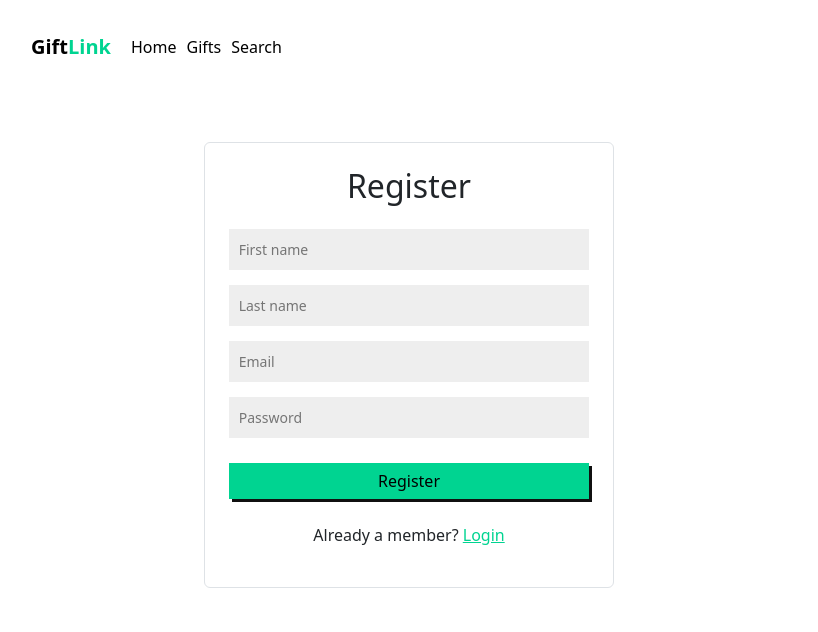
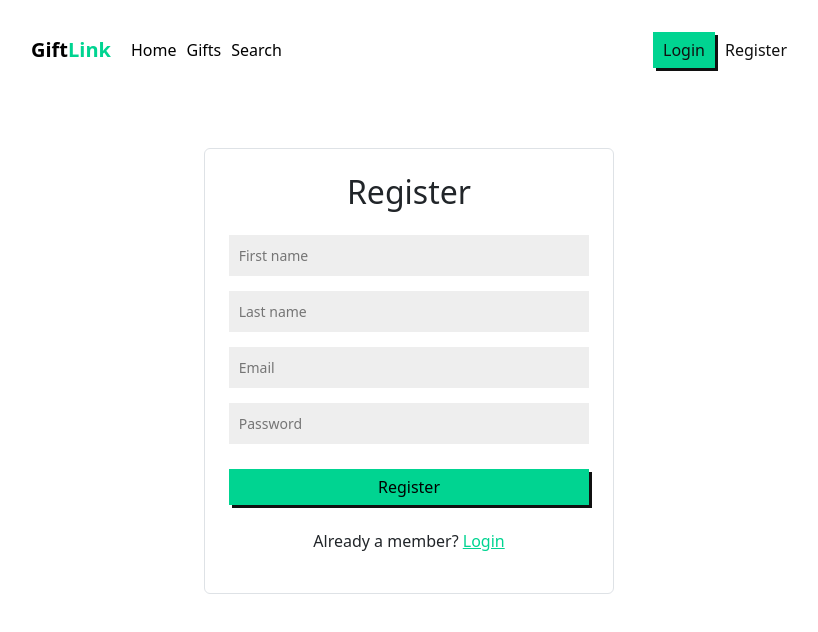
Before and after one commit to ssukuakueche/fullstack-capstone-project, a React (Create React App) app in the folder giftlink-frontend/: page /app/register in a window 1280 px wide. Shown: the top 632 px of the page, without its empty margins (231-1049 px from the left). Built offline with nearby package versions, Linux system fonts and the light colour scheme.

Commit message:
feat: done register

```diff
--- a/giftlink-frontend/src/App.css
+++ b/giftlink-frontend/src/App.css
@@ -171,6 +171,7 @@ body,
 
 /* Change the background color of the navbar */
 .navbar {
+  width: 100%;
   background-color: white;
   justify-content: start;
   align-items: center;
@@ -206,10 +207,16 @@ body,
   color: var(--primary);
 }
 
-/* Add a hover effect to nav links */
-.nav-item .nav-link:hover {
-  color: #004085; /* A darker shade for hover state */
-  text-decoration: none; /* Optional: Removes the underline on hover */
+.navbar-nv
+{
+  display: flex;
+  list-style: none;
+  padding: 0;
+  margin: 0;
+  margin-left: auto;
+  gap: 10px;
+  justify-content: center;
+  align-items: center;
 }
 
 /* Highlight the active nav link */
@@ -222,34 +229,23 @@ body,
 
 /* Style for login button */
 .nav-link.login-btn {
-  background-color: #28a745; /* A green color for login */
-  color: white;
-  padding: 0.5rem 1rem;
-  border-radius: 0.25rem;
-  transition: background-color 0.2s ease-in-out;
+  background-color: var(--primary);
+  border: none;
+  outline: none;
+  width: 100%;
+  padding: 6px 10px;
+  box-shadow: var(--brutal);
 }
 
-.nav-link.login-btn:hover,
-.nav-link.login-btn:focus {
-  background-color: #218838; /* A darker green on hover/focus for login */
-  color: white;
-  text-decoration: none;
-}
 
 /* Style for logout button */
 .nav-link.logout-btn {
-  background-color: #dc3545; /* A red color for logout */
-  color: white;
-  padding: 0.5rem 1rem;
-  border-radius: 0.25rem;
-  transition: background-color 0.2s ease-in-out;
-}
-
-.nav-link.logout-btn:hover,
-.nav-link.logout-btn:focus {
-  background-color: #c82333; /* A darker red on hover/focus for logout */
-  color: white;
-  text-decoration: none;
+  background-color: #dc3545;
+  border: none;
+  outline: none;
+  width: 100%;
+  padding: 6px 10px;
+  box-shadow: var(--brutal);
 }
 
 
--- a/giftlink-frontend/src/components/Navbar/Navbar.js
+++ b/giftlink-frontend/src/components/Navbar/Navbar.js
@@ -1,6 +1,35 @@
-import React from 'react';
+import React, { useEffect } from 'react';
+import { useAppContext } from '../../context/AuthContext';
+import { Link, useNavigate } from 'react-router-dom';
 
 export default function Navbar() {
+
+    const { isLoggedIn, setIsLoggedIn, userName, setUserName } = useAppContext();
+    const navigate = useNavigate();
+    useEffect(() => {
+        const authTokenFromSession = sessionStorage.getItem('auth-token');
+        const nameFromSession = sessionStorage.getItem('name');
+        if (authTokenFromSession) {
+            if (isLoggedIn && nameFromSession) {
+                setUserName(nameFromSession);
+            } else {
+                sessionStorage.removeItem('auth-token');
+                sessionStorage.removeItem('name');
+                sessionStorage.removeItem('email');
+                setIsLoggedIn(false);
+            }
+        }
+    }, [isLoggedIn, setIsLoggedIn, setUserName])
+    const handleLogout = () => {
+        sessionStorage.removeItem('auth-token');
+        sessionStorage.removeItem('name');
+        sessionStorage.removeItem('email');
+        setIsLoggedIn(false);
+        navigate(`/app`);
+    }
+    const profileSecton = () => {
+        navigate(`/app/profile`);
+    }
     return (
         <nav className="container navbar">
             <a className='logo' href="/app">
@@ -11,6 +40,24 @@ export default function Navbar() {
                 <a href='/app'>Gifts</a>
                 <a href='/app/search'>Search</a>
             </ul>
+            <ul className="navbar-nv">
+                {isLoggedIn ? (
+                    <>
+                        <li className="nav-item"> <span className="nav-link" style={{ color: "black", cursor: "pointer" }} onClick={profileSecton}>Welcome, {userName}</span> </li>
+                        <li className="nav-item"><button className="nav-link login-btn" onClick={handleLogout}>Logout</button></li>
+                    </>
+                ) : (
+                    <>
+                        <li className="nav-item">
+                            <Link className="nav-link login-btn" to="/app/login">Login</Link>
+                        </li>
+                        <li className="nav-item">
+                            <Link className="nav-link register-btn" to="/app/register">Register</Link>
+                        </li>
+                    </>
+                )
+                }
+            </ul>
         </nav>
     );
 }
--- a/giftlink-frontend/src/components/RegisterPage/RegisterPage.js
+++ b/giftlink-frontend/src/components/RegisterPage/RegisterPage.js
@@ -1,8 +1,15 @@
 import React, { useState } from 'react';
 
 import './RegisterPage.css';
+import axios from 'axios';
+import { urlConfig } from '../../config';
+import { useAppContext } from '../../context/AuthContext';
+import { useNavigate } from 'react-router-dom';
 
 function RegisterPage() {
+
+    const {setIsLoggedIn, setUserName } = useAppContext();
+    const navigate = useNavigate();
 
     const [user, setUser] = useState({
         firstName: '',
@@ -11,8 +18,26 @@ function RegisterPage() {
         password: ''
     })
 
-    function handleRegister() {
-        console.log(user);
+    const [showerr, setShowerr] = useState('');
+
+    async function handleRegister() {
+        try{
+            const response = await axios.post(`${urlConfig.backendUrl}/api/auth/register`, user);
+            const data = response.data;
+
+            sessionStorage.setItem('auth-token', data.accessToken);
+            sessionStorage.setItem('name', data.user.firstName);
+            sessionStorage.setItem('email', data.user.email);
+            setUserName(user.firstName + ' ' + user.lastName);
+            setIsLoggedIn(true);
+            navigate('/app');
+
+        }
+        catch(e)
+        {
+            setShowerr(e.response.data.message ?? 'Houve um erro')
+            console.log(e);
+        }
     }
 
     return (
@@ -22,22 +47,23 @@ function RegisterPage() {
                     <div className=" p-4 border rounded">
                         <h2 className="text-center mb-4 font-weight-bold">Register</h2>
 
-                        <input placeholder='First name' className='form-input' type='text' onChange={(ev)=>{setUser({...user, firstName: ev.target.value})}} />
-                        <input placeholder='Last name'  className='form-input' type='text' onChange={(ev)=>{setUser({...user, lastName: ev.target.value})}} />
-                        <input placeholder='Email' className='form-input' type='email' onChange={(ev)=>{setUser({...user, email: ev.target.value})}} />
-                        <input placeholder='Password' className='form-input' type='password' onChange={(ev)=>{setUser({...user, password: ev.target.value})}} />
+                        <input placeholder='First name' name='first-name' className='form-input' type='text' onChange={(ev)=>{setUser({...user, firstName: ev.target.value})}} />
+                        <input placeholder='Last name'  name='last-name' className='form-input' type='text' onChange={(ev)=>{setUser({...user, lastName: ev.target.value})}} />
+                        <input placeholder='Email' name='email' className='form-input' type='email' onChange={(ev)=>{setUser({...user, email: ev.target.value})}} />
+                        <input placeholder='Password' name='password' className='form-input' type='password' onChange={(ev)=>{setUser({...user, password: ev.target.value})}} />
 
                         <button className='form-button' onClick={handleRegister}>Register</button>
                         <p className="mt-4 text-center">
                             Already a member? <a href="/app/login">Login</a>
                         </p>
 
+                        <div className="text-danger text-center">{showerr}</div>
                     </div>
                 </div>
             </div>
         </div>
 
-    )//end of return
+    )
 }
 
 export default RegisterPage;
```
Also changed, not shown: 1 other file (tests, documents, lock files or other folders).
